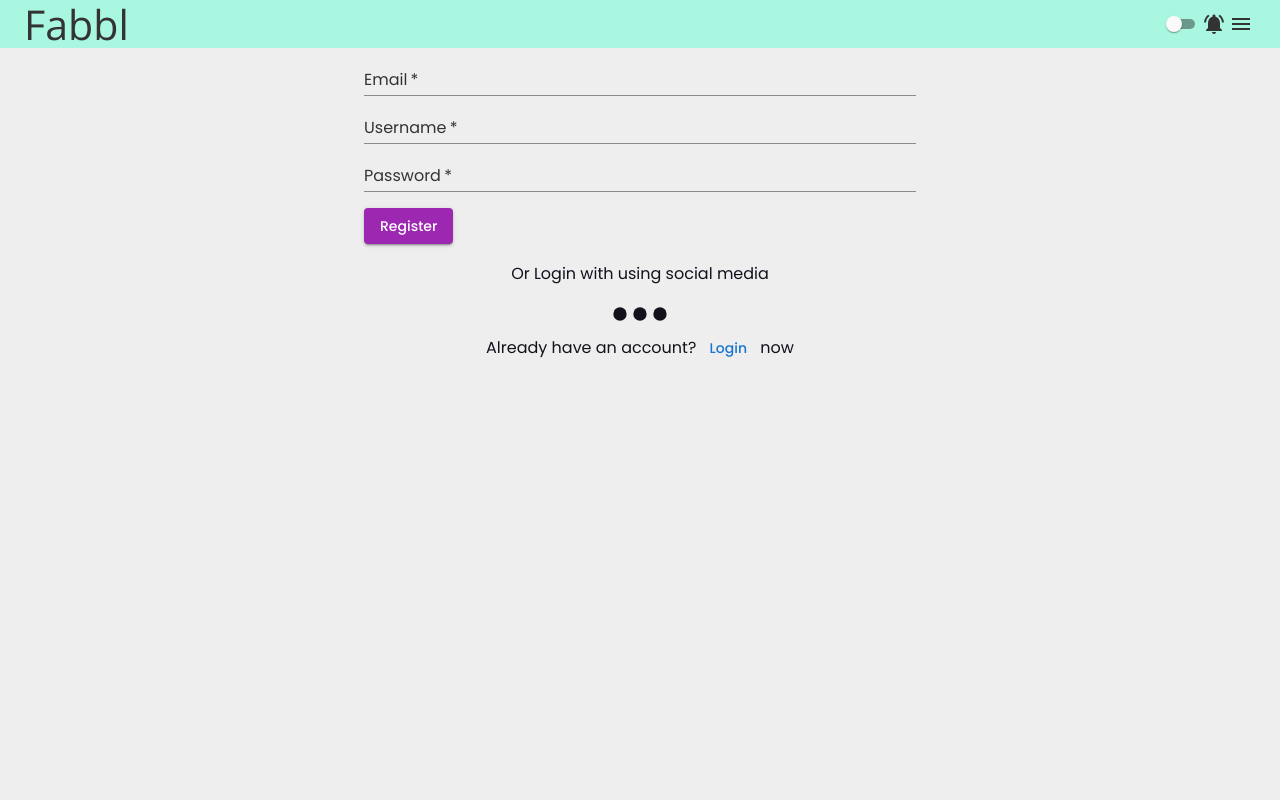
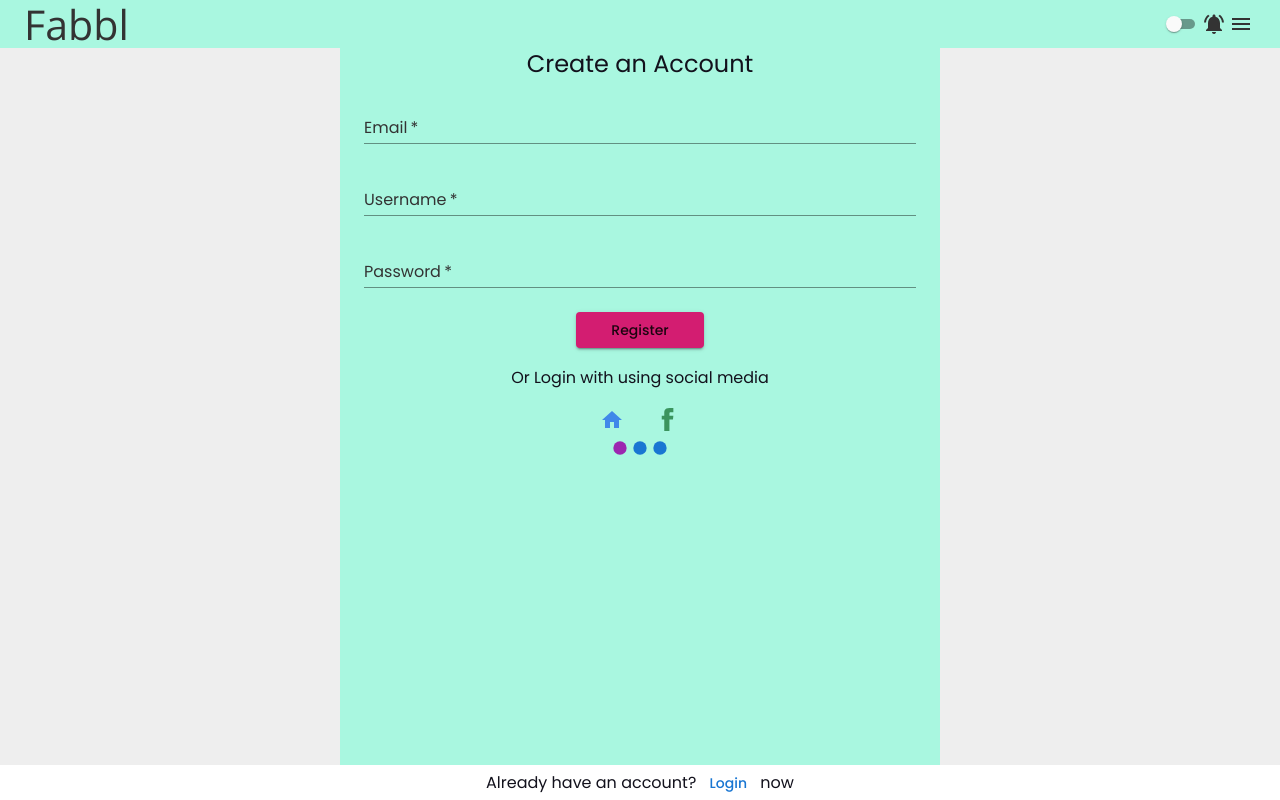
Before and after one commit to fabbl-com/fabbl-frontend, a React (Create React App) app: page /auth in a window 1280 px wide. Built offline with nearby package versions, Linux system fonts and the light colour scheme.

Commit message:
profile pic upload add

```diff
--- a/src/App.js
+++ b/src/App.js
@@ -4,7 +4,7 @@ import { CssBaseline } from "@material-ui/core";
 import { ThemeProvider } from "@material-ui/styles";
 import { createTheme } from "@material-ui/core/styles";
 import { dark, light } from "./assets/theme";
-import { Chat, Home, Auth } from "./pages";
+import { Chat, Home, Auth, ImageUpload, VerifyVoice } from "./pages";
 import { Navbar } from "./components";
 
 const App = () => {
@@ -26,6 +26,8 @@ const App = () => {
                 component={() => <Chat isTheme={isTheme} setTheme={setTheme} />}
               />
               <Route path="/auth" component={Auth} />
+              <Route path="/image" component={ImageUpload} />
+              <Route path="/verifyvoice" component={VerifyVoice} />
             </Switch>
           </Router>
         </ThemeProvider>
--- /dev/null
+++ b/src/assets/icons/index.js
@@ -0,0 +1,26 @@
+import React from "react";
+import SvgIcon from "@material-ui/core/SvgIcon";
+
+function FacebookIcon(props) {
+  return (
+    <SvgIcon {...props}>
+      <path
+        d="M8.258,4.458c0-0.144,0.02-0.455,0.06-0.931c0.043-0.477,0.223-0.976,0.546-1.5c0.32-0.522,0.839-0.991,1.561-1.406
+                C11.144,0.208,12.183,0,13.539,0h3.82v4.163h-2.797c-0.277,0-0.535,0.104-0.768,0.309c-0.231,0.205-0.35,0.4-0.35,0.581v2.59h3.914
+                c-0.041,0.507-0.086,1-0.138,1.476l-0.155,1.258c-0.062,0.425-0.125,0.819-0.187,1.182h-3.462v11.542H8.258V11.558H5.742V7.643
+                h2.516V4.458z"
+        fill="#3B945E"
+      />
+    </SvgIcon>
+  );
+}
+
+function GoogleIcon(props) {
+  return (
+    <SvgIcon {...props}>
+      <path d="M10 20v-6h4v6h5v-8h3L12 3 2 12h3v8z" fill="#4089E9" />
+    </SvgIcon>
+  );
+}
+
+export { FacebookIcon, GoogleIcon };
--- a/src/pages/Auth.js
+++ b/src/pages/Auth.js
@@ -7,18 +7,33 @@ import {
   TextField,
   FormControlLabel,
   Checkbox,
-  Box
+  Box,
+  Grid
 } from "@material-ui/core";
 import Circle from "@material-ui/icons/FiberManualRecord";
+
+import { FacebookIcon, GoogleIcon } from "../assets/icons/index";
 const useStyles = makeStyles((theme) => ({
+  root: {
+    height: "92vh",
+    backgroundColor: "#a9f7e0",
+    marginTop: "3rem"
+  },
   form: {
     width: "100%"
   },
   submit: {
-    margin: theme.spacing(2, 0, 2)
+    margin: theme.spacing(2, 0, 2),
+    width: "8rem",
+    backgroundColor: "#d31d71"
   },
   authControll: {
-    marginBottom: theme.spacing(0)
+    backgroundColor: "#fff",
+    height: "2.2rem",
+    width: "100%",
+    position: "fixed",
+    bottom: "0",
+    left: "0"
   }
 }));
 
@@ -27,35 +42,56 @@ const Auth = () => {
   const classes = useStyles(theme);
   const [isRegistered, setRegistered] = useState(false);
   return (
-    <Container maxWidth="sm">
-      <Typography variant="h5" align="center" color="textPrimary" paragraph>
+    <Container maxWidth="sm" className={classes.root}>
+      <Typography variant="h5" align="center" color="textPrimary">
         {isRegistered ? "Sign into your Account" : "Create an Account"}
       </Typography>
       <form className={classes.form}>
-        <TextField required fullWidth label="Email" type="email" />
-        {isRegistered || <TextField required fullWidth label="Username" type="text" />}
-        <TextField required fullWidth name="password" label="Password" type="password" />
+        <TextField required fullWidth label="Email" type="email" margin="normal" />
+        {isRegistered || (
+          <TextField required fullWidth label="Username" type="text" margin="normal" />
+        )}
+        <TextField
+          required
+          fullWidth
+          name="password"
+          label="Password"
+          type="password"
+          margin="normal"
+        />
         {isRegistered && (
           <FormControlLabel
             control={<Checkbox value="remember" color="primary" />}
             label="Remember me for 30 days"
           />
         )}
-        <div>
-          <Button type="submit" variant="contained" color="secondary" className={classes.submit}>
-            Register
+        <div align="center">
+          <Button type="submit" variant="contained" className={classes.submit}>
+            {!isRegistered ? "Register" : "Login"}
           </Button>
         </div>
       </form>
       <Typography variant="subtitle1" align="center" color="textPrimary" paragraph>
         Or Login with using social media
       </Typography>
-      <Box align="center">
-        <Circle fontSize="small" />
-        <Circle fontSize="small" />
-        <Circle fontSize="small" />
-      </Box>
-      <div className="authControll">
+
+      <Grid container direction="row" spacing={4} justify="center">
+        <Grid item>
+          <GoogleIcon />
+        </Grid>
+        <Grid item>
+          <FacebookIcon />
+        </Grid>
+      </Grid>
+
+      {isRegistered || (
+        <Box align="center">
+          <Circle fontSize="small" color="secondary" />
+          <Circle fontSize="small" color="primary" />
+          <Circle fontSize="small" color="primary" />
+        </Box>
+      )}
+      <div className={classes.authControll}>
         {isRegistered ? (
           <Typography variant="subtitle1" align="center" color="textPrimary" paragraph>
             {"Don't have an account?"}
--- a/src/pages/Home.js
+++ b/src/pages/Home.js
@@ -17,10 +17,15 @@ function Copyright() {
 
 const useStyles = makeStyles((theme) => ({
   root: {
-    flexGrow: 1,
+    height: "93vh",
     marginTop: theme.spacing(6),
     backgroundColor: theme.palette.background.global,
     color: theme.palette.background.global
+  },
+  copyRight: {
+    position: "fixed",
+    bottom: "0",
+    width: "100%"
   }
 }));
 
@@ -28,33 +33,32 @@ const Home = () => {
   const classes = useStyles();
   return (
     <Container className={classes.root} maxWidth="sm">
-      <Typography component="h1" variant="h1" align="left" color="textPrimary" gutterBottom>
-        Fabble
+      <Typography variant="h1" component="h2" color="textPrimary">
+        Fabbl
       </Typography>
       <Typography component="h1" variant="subtitle1" align="left" color="textPrimary" gutterBottom>
         The annonymous messaging app
       </Typography>
       <br />
       <div>
-        <Typography variant="h3" align="left" color="textPrimary" paragraph>
+        <Typography variant="h3" align="left" color="textPrimary" gutterBottom>
           Welcome To Our Community
+        </Typography>
+        <Typography variant="subtitle2" color="textPrimary" gutterBottom>
+          Lorem ipsum dolor sit amet, consectetur adipisicing elit. Quos blanditiis tenetur Lorem
+          ipsum dolor sit amet, consectetur
         </Typography>
       </div>
       <br />
-      <Grid container direction="row" spacing={4}>
-        <Grid item>
-          <Button variant="contained" color="secondary">
-            EXPLORE
-          </Button>
-        </Grid>
-        <Grid item>
-          <Button variant="outlined" color="secondary">
-            LOGIN
-          </Button>
-        </Grid>
-      </Grid>
+
+      <Button variant="contained" color="secondary">
+        Get Started
+      </Button>
+
       <br />
-      <Copyright />
+      <div className={classes.copyRight} align="center">
+        <Copyright />
+      </div>
     </Container>
   );
 };
--- /dev/null
+++ b/src/pages/VerifyVoice.js
@@ -0,0 +1,61 @@
+import React, { useState } from "react";
+import { makeStyles, useTheme } from "@material-ui/core/styles";
+import {
+  Container,
+  Typography,
+  FormControlLabel,
+  Checkbox,
+  Box,
+  Button,
+  Grid
+} from "@material-ui/core";
+import Circle from "@material-ui/icons/FiberManualRecord";
+import AddAPhotofrom from "@material-ui/icons/AddAPhotoRounded";
+import AccountCircle from "@material-ui/icons/AccountCircleRounded";
+
+import { FacebookIcon, GoogleIcon } from "../assets/icons/index";
+const useStyles = makeStyles((theme) => ({
+  root: {
+    height: "92vh",
+    backgroundColor: "#a9f7e0",
+    marginTop: "3rem"
+  },
+  authControll: {
+    backgroundColor: "#fff",
+    height: "2.2rem",
+    width: "100%",
+    position: "fixed",
+    bottom: "0",
+    left: "0"
+  }
+}));
+
+const VoiceUpload = () => {
+  const theme = useTheme();
+  const classes = useStyles(theme);
+  return (
+    <Container maxWidth="sm" className={classes.root}>
+      <Typography variant="h5" align="center" color="textPrimary">
+        Get a verified profile
+      </Typography>
+
+      <Button type="submit" variant="contained">
+        Speak
+      </Button>
+
+      <Box align="center">
+        <Circle fontSize="small" color="secondary" />
+        <Circle fontSize="small" color="primary" />
+        <Circle fontSize="small" color="primary" />
+      </Box>
+
+      <div className={classes.authControll}>
+        <Typography variant="subtitle1" align="center" color="textPrimary" paragraph>
+          Already have an account? Login now
+        </Typography>
+      </div>
+    </Container>
+  );
+};
+
+export default VoiceUpload;
--- /dev/null
+++ b/src/pages/imageUpload.js
@@ -0,0 +1,68 @@
+import React, { useState } from "react";
+import { makeStyles, useTheme } from "@material-ui/core/styles";
+import {
+  Container,
+  Typography,
+  FormControlLabel,
+  Checkbox,
+  Box,
+  Button,
+  Grid
+} from "@material-ui/core";
+import Circle from "@material-ui/icons/FiberManualRecord";
+import AddAPhotofrom from "@material-ui/icons/AddAPhotoRounded";
+import AccountCircle from "@material-ui/icons/AccountCircleRounded";
+
+import { FacebookIcon, GoogleIcon } from "../assets/icons/index";
+const useStyles = makeStyles((theme) => ({
+  root: {
+    height: "92vh",
+    backgroundColor: "#a9f7e0",
+    marginTop: "3rem"
+  },
+  authControll: {
+    backgroundColor: "#fff",
+    height: "2.2rem",
+    width: "100%",
+    position: "fixed",
+    bottom: "0",
+    left: "0"
+  }
+}));
+
+const ImageUpload = () => {
+  const theme = useTheme();
+  const classes = useStyles(theme);
+  return (
+    <Container maxWidth="sm" className={classes.root}>
+      <Typography variant="h5" align="center" color="textPrimary">
+        Upload Your avatar
+      </Typography>
+
+      <Grid container direction="column" justify="center">
+        <Grid item>
+          <Button type="submit" variant="contained">
+            Upload
+          </Button>
+        </Grid>
+        <Grid item>
+          <Button>Skip</Button>
+        </Grid>
+      </Grid>
+
+      <Box align="center">
+        <Circle fontSize="small" color="secondary" />
+        <Circle fontSize="small" color="primary" />
+        <Circle fontSize="small" color="primary" />
+      </Box>
+
+      <div className={classes.authControll}>
+        <Typography variant="subtitle1" align="center" color="textPrimary" paragraph>
+          Already have an account? Login now
+        </Typography>
+      </div>
+    </Container>
+  );
+};
+
+export default ImageUpload;
--- a/src/pages/index.js
+++ b/src/pages/index.js
@@ -1,4 +1,6 @@
 import Chat from "./Chat";
 import Home from "./Home";
 import Auth from "./Auth";
-export { Chat, Home, Auth };
+import ImageUpload from "./imageUpload";
+import VerifyVoice from "./VerifyVoice";
+export { Chat, Home, Auth, ImageUpload, VerifyVoice };
```
